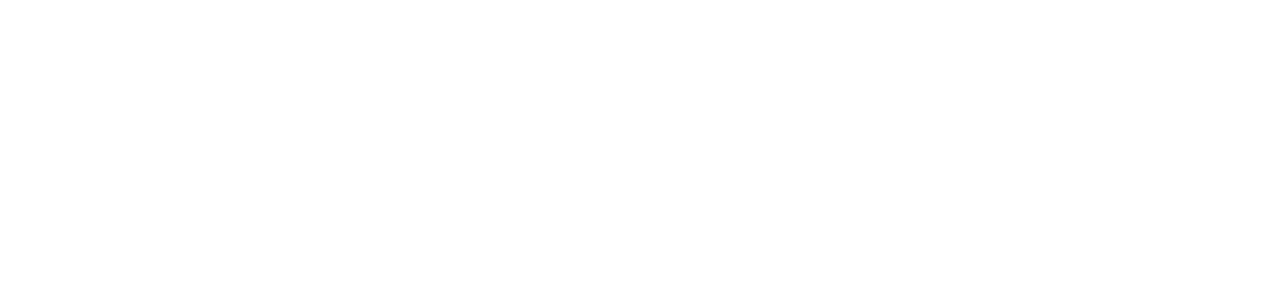
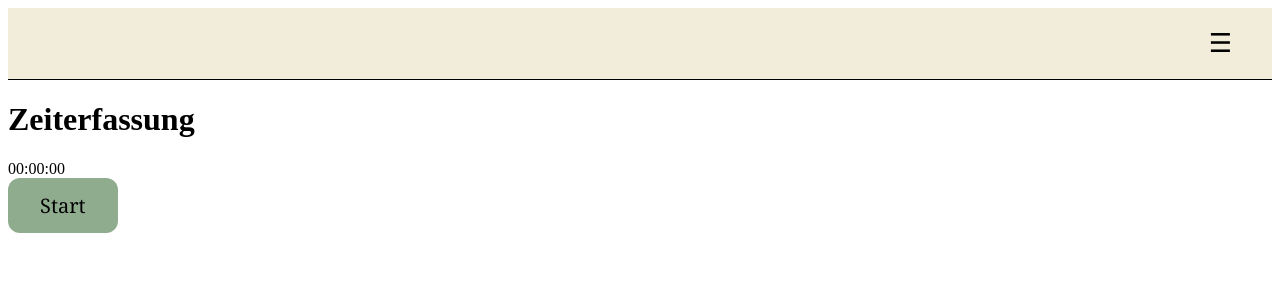
Before and after one commit to Jagdadler0/zeiterfassung, a Vue app in the folder frontend/: page /tagesanzeige in a window 1280 px wide. Before the commit this address had no page. Shown: the top 300 px of the page. Built offline with nearby package versions, Linux system fonts and the light colour scheme.

Commit message:
Tagesanzeige erstellt
HTML + CSS

```diff
--- a/frontend/src/router/index.js
+++ b/frontend/src/router/index.js
@@ -1,12 +1,14 @@
 import { createRouter, createWebHistory } from 'vue-router';
 import Homepage from '../views/Homepage.vue';
 import Login from '../views/Login.vue';
+import Tagesanzeige from '@/views/Tagesanzeige.vue';
 //import { hasRole } from '../utils/auth';
 
 const routes = [
     { path: '/', component: Login },
     { path: '/login', component: Login },
-    { path: '/homepage', component: Homepage }
+    { path: '/homepage', component: Homepage },
+    { path: '/tagesanzeige', component: Tagesanzeige }
 ];
 
 const router = createRouter({
--- /dev/null
+++ b/frontend/src/views/Tagesanzeige.vue
@@ -0,0 +1,130 @@
+<script setup></script>
+<template>
+      <div class="container">
+   <header>
+
+  <!-- Container für Icon + Dropdown -->
+  <div class="burger-container">
+    <div class="burger-menu" onclick="toggleMenu()">&#9776;</div>
+    <div id="dropdown" class="dropdown-content">
+      <a href="#">Platzhalter</a>
+      <a href="#">Platzhalter</a>
+      <a href="#">Platzhalter</a>
+    </div>
+  </div>
+</header>
+<div class="container">
+        <h1 class="title">Zeiterfassung</h1>
+        <div class="timer" id="timer">00:00:00</div>
+        <button id="toggleBtn" class="start">Start</button>
+    </div>
+  </div>
+</template>
+<style scoped>
+body {
+  margin: 0;
+  font-family: Arial, sans-serif;
+  background-color: #F2EDDB;
+  color: black;
+  display: flex;
+  justify-content: center;
+  align-items: center;
+  height: 100vh;
+}
+header {
+  background-color: #F2EDDB;
+  padding: 20px;
+  border-bottom: 1px solid black;
+  display: flex;
+  align-items: center;
+}
+
+.logo {
+  height: 50px;
+}
+
+main {
+  text-align: center;
+  padding: 40px 20px;
+}
+
+.clock {
+  font-size: 60px;
+  margin-bottom: 20px;
+}
+
+.info {
+  font-size: 18px;
+  margin-bottom: 40px;
+}
+
+.buttons {
+  display: flex;
+  justify-content: center;
+  gap: 30px;
+}
+
+button {
+    padding: 14px 32px;
+    font-size: 20px;
+    border-radius: 12px;
+    border: none;
+    cursor: pointer;
+    background-color: white;
+    font-family: "Georgia", serif;
+    transition: background-color 0.3s ease, transform 0.2s ease;
+}
+
+button:hover {
+  background-color: #ddd;
+  transform: scale(1.05);
+}
+
+.start {
+    background-color: #90AC8F;
+}
+.stop {
+    background-color: red;
+}
+/* Burger-Icon Container */
+.burger-container {
+  position: relative;
+  margin-left: auto;
+  padding-right: 20px;
+}
+
+/* Burger-Icon */
+.burger-menu {
+  font-size: 26px;
+  cursor: pointer;
+}
+
+/* Dropdown-Menü */
+.dropdown-content {
+  display: none;
+  position: absolute;
+  top: 36px; /* Abstand unter dem Icon */
+  right: 0;
+  background-color: #ffffff;
+  border: 1px solid #ccc;
+  z-index: 10;
+  width: 180px;
+  border-radius: 8px;
+  box-shadow: 0px 4px 10px rgba(0,0,0,0.1);
+}
+
+.dropdown-content a {
+  display: block;
+  padding: 12px 16px;
+  text-decoration: none;
+  color: #000;
+  border-bottom: 1px solid #eee;
+}
+
+.dropdown-content a:hover {
+  background-color: #f2eddb;
+}
+
+.dropdown-content a:last-child {
+  border-bottom: none;
+}</style>
```
